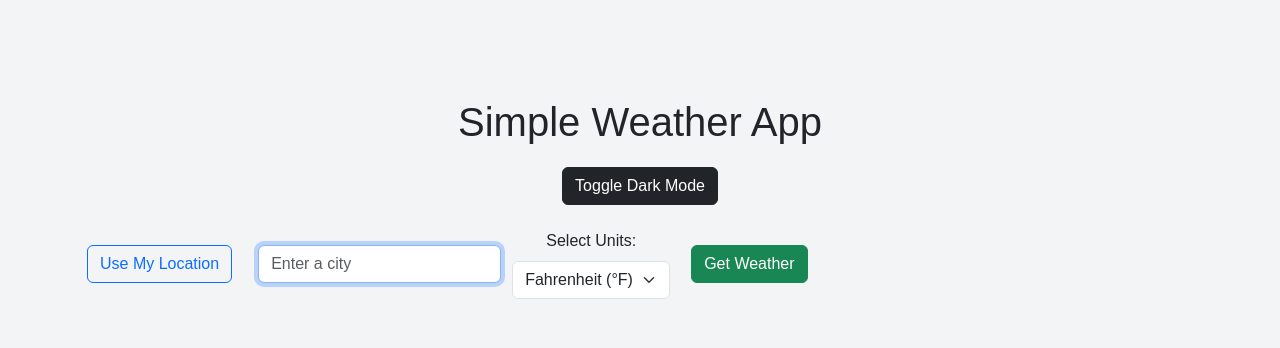
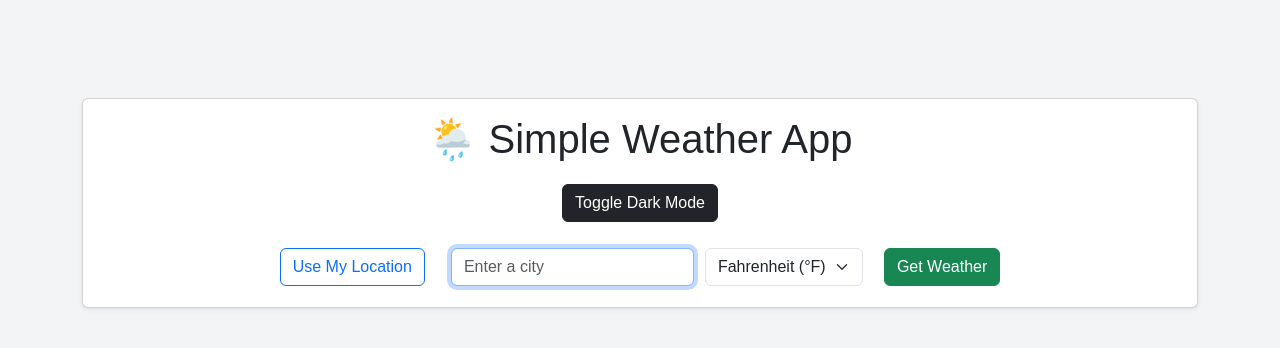
Before and after one commit to rinnemunch/weather-app, a Flask app: page / in a window 1280 px wide. Shown: the top 348 px of the page. Run offline with Flask 3, Linux system fonts and the light colour scheme.

Commit message:
Clean up layout with Bootstrap card and remove duplicate form

```diff
--- a/templates/index.html
+++ b/templates/index.html
@@ -5,38 +5,22 @@
     <meta name="viewport" content="width=device-width, initial-scale=1.0" />
     <title>Weather App</title>
 
-    <!-- Bootstrap -->
-    <link
-      href="https://cdn.jsdelivr.net/npm/bootstrap@5.3.2/dist/css/bootstrap.min.css"
-      rel="stylesheet"
-    />
-    <!-- Your CSS -->
-    <link
-      rel="stylesheet"
-      href="{{ url_for('static', filename='style.css') }}"
-    />
+    <!-- Bootstrap link -->
+    <link href="https://cdn.jsdelivr.net/npm/bootstrap@5.3.2/dist/css/bootstrap.min.css" rel="stylesheet" />
+    <link rel="stylesheet" href="{{ url_for('static', filename='style.css') }}" />
   </head>
   <body>
     <div class="container py-5">
-      <h1 class="mb-3">Simple Weather App</h1>
-      <button id="toggle-theme" class="btn btn-dark mb-4">Toggle Dark Mode</button>
 
-      {% if history %}
-      <div class="mb-3">
-        <h3>Recent Searches</h3>
-        <form method="post" action="/clear-history" id="clear-history-form">
-          <button type="submit" class="btn btn-sm btn-outline-danger mb-2">Clear Search History</button>
-        </form>
-        <ul class="list-group">
-          {% for city in history %}
-            <li class="list-group-item">{{ city }}</li>
-          {% endfor %}
-        </ul>
+      <!-- Card UI -->
+      <div class="card mb-4 shadow-sm">
+        <div class="card-body">
+          <h1 class="card-title mb-3 text-center">🌦️ Simple Weather App</h1>
+          <div class="text-center mb-3">
+            <button id="toggle-theme" class="btn btn-dark">Toggle Dark Mode</button>
           </div>
-      {% endif %}
 
-      <!-- Weather Form -->
-      <form method="get" action="/" class="row g-3 align-items-center mb-4">
+          <form method="get" action="/" class="row g-3 align-items-center justify-content-center">
             <div class="col-auto">
               <button type="button" class="btn btn-outline-primary" id="detect-location">Use My Location</button>
             </div>
@@ -44,7 +28,7 @@
               <input type="text" class="form-control" name="city" id="city" required autofocus placeholder="Enter a city">
             </div>
             <div class="col-auto">
-          <label for="units" class="form-label">Select Units:</label>
+              <label for="units" class="form-label visually-hidden">Select Units:</label>
               <select name="units" id="units" class="form-select">
                 <option value="imperial" {% if selected_units == "imperial" %}selected{% endif %}>Fahrenheit (&deg;F)</option>
                 <option value="metric" {% if selected_units == "metric" %}selected{% endif %}>Celsius (&deg;C)</option>
@@ -54,9 +38,11 @@
               <button type="submit" class="btn btn-success">Get Weather</button>
             </div>
           </form>
+        </div>
+      </div>
 
       <!-- Spinner -->
-      <div id="spinner" class="hidden text-center">
+      <div id="spinner" class="hidden text-center mb-3">
         <p class="fw-bold text-primary">Loading...</p>
       </div>
 
@@ -77,10 +63,27 @@
         </div>
       </div>
       {% elif error %}
-        <p class="error-message">{{ error }}</p>
+        <p class="error-message text-danger">{{ error }}</p>
       {% endif %}
 
-      <!-- JavaScript -->
+      <!-- Search History -->
+      {% if history %}
+      <div class="mb-4">
+        <h4>Recent Searches</h4>
+        <form method="post" action="/clear-history" id="clear-history-form" class="mb-2">
+          <button type="submit" class="btn btn-sm btn-outline-danger">Clear Search History</button>
+        </form>
+        <ul class="list-group">
+          {% for city in history %}
+            <li class="list-group-item">{{ city }}</li>
+          {% endfor %}
+        </ul>
+      </div>
+      {% endif %}
+
+    </div>
+
+    <!-- Scripts -->
     <script>
       const toggleButton = document.getElementById("toggle-theme");
       toggleButton.addEventListener("click", () => {
@@ -94,7 +97,6 @@
 
       const form = document.querySelector("form");
       const spinner = document.getElementById("spinner");
-
       form.addEventListener("submit", () => {
         spinner.classList.remove("hidden");
       });
@@ -122,6 +124,5 @@
         });
       });
     </script>
-    </div>
   </body>
 </html>
```
Lines whose indentation alone changed are shown as unchanged.
